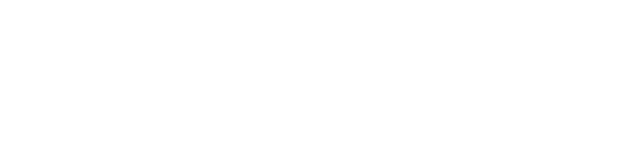
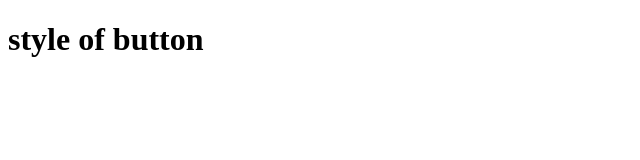
Before and after one commit to Mayurkolhe16/styles-of-buttons, a plain HTML site: page index.html in a window 1280 px wide. Shown: the whole page, without its empty margins (0-640 px from the left). Drawn offline with Linux system fonts and the light colour scheme.

Commit message:
add heading

```diff
--- a/index.html
+++ b/index.html
@@ -6,6 +6,7 @@
     <title>BUTTON OF STYLE</title>
 </head>
 <body>
+    <h1>style of button</h1>
 
 </body>
 </html>
```
